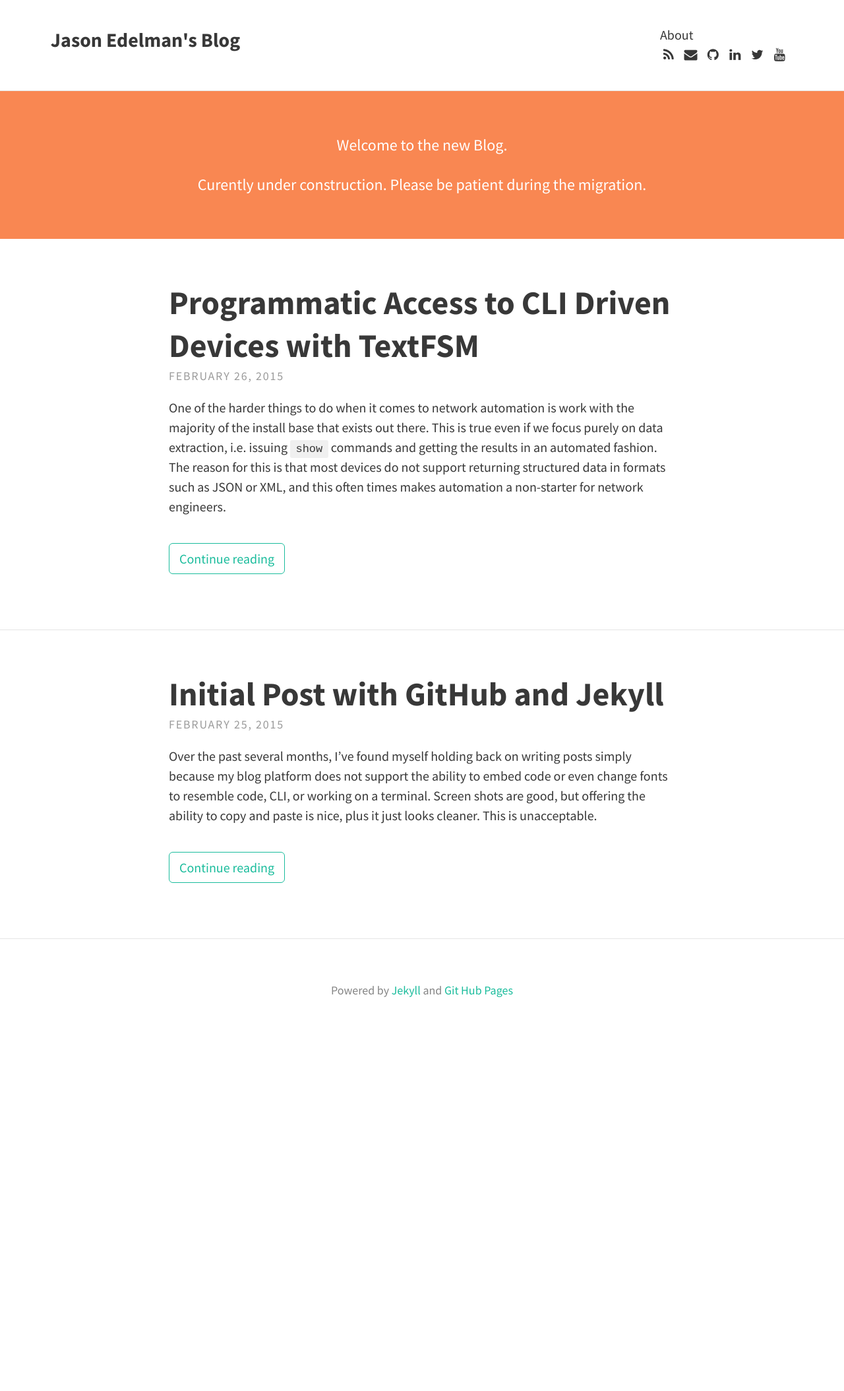
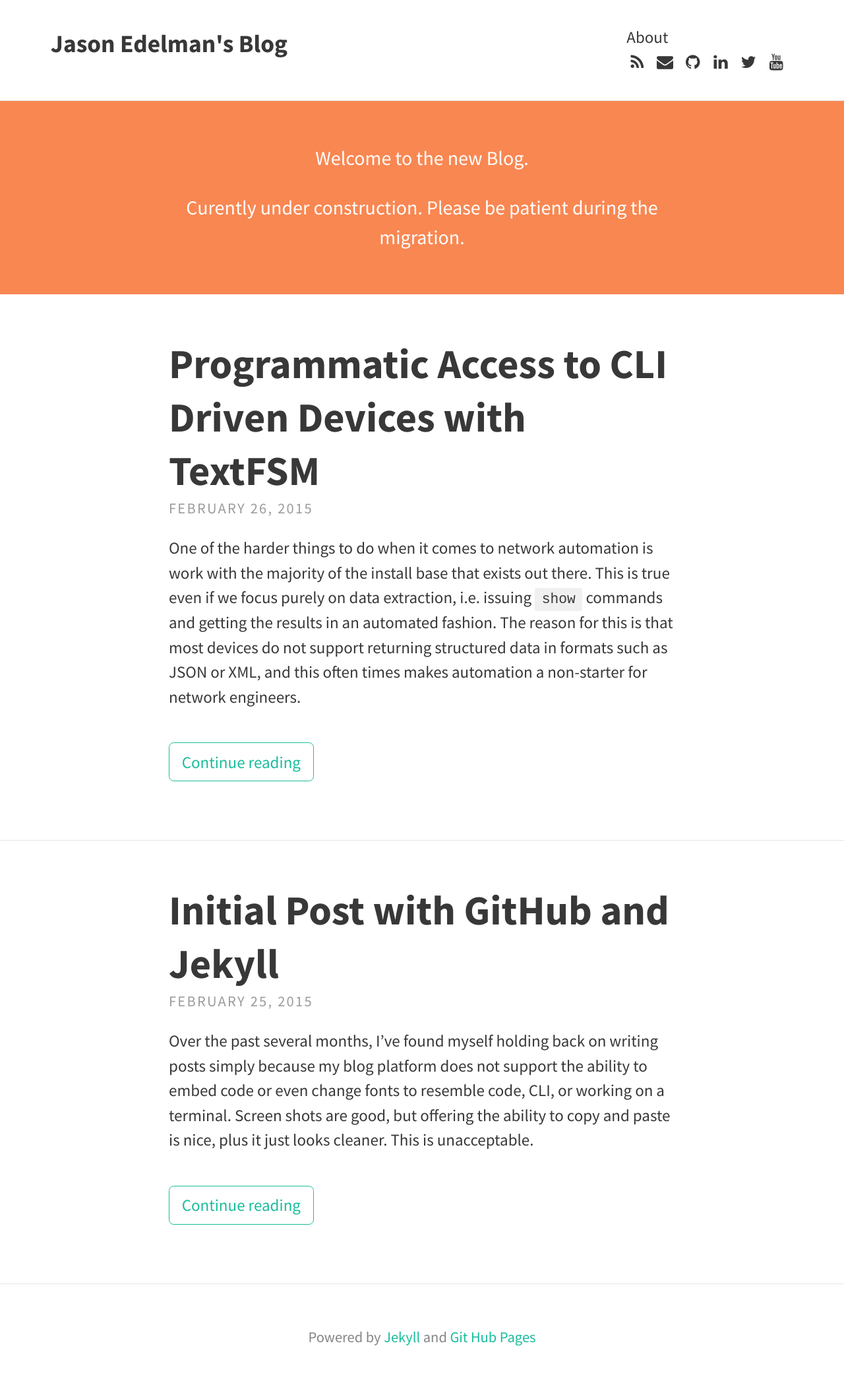
Before and after one commit to jedelman8/jedelman8.github.com, a Jekyll site: the page built from index.html, in a window 1280 px wide. Shown: the whole page at 66% size. Built offline with Jekyll 4.4.1, drawn with Linux system fonts in a browser that asks for light colours; nearby versions of some CDN libraries; the list of posts is cut into pages by our own code; before the commit the page ends 1578 px from its top, so only the background shows below that.

Commit message:
testing mobile css

```diff
--- a/css/main.scss
+++ b/css/main.scss
@@ -89,3 +89,8 @@ max-width: 32rem;
 max-width: 38rem;
 }
 }
+@media (min-width: 38em) {
+html {
+font-size: 20px;
+}
+}
```
